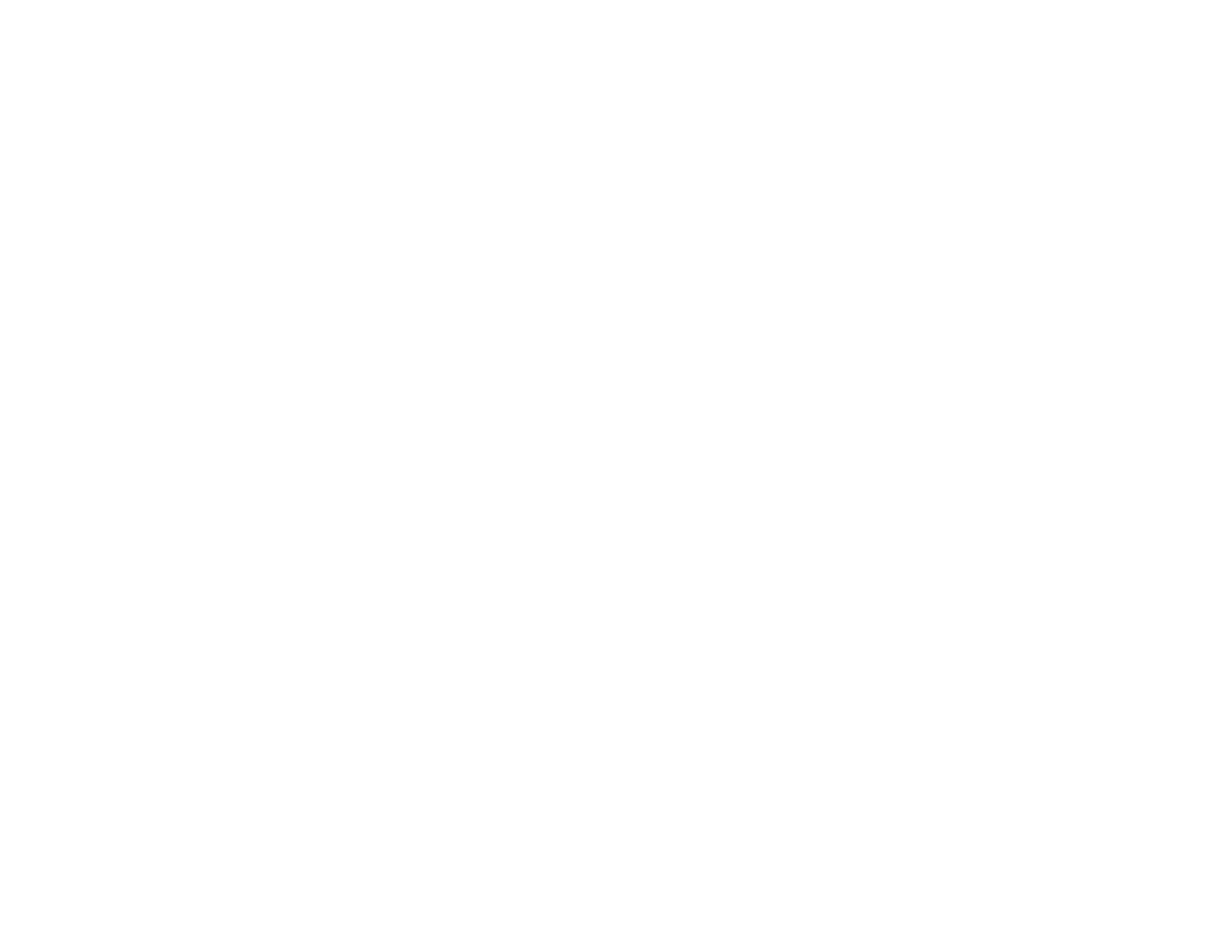
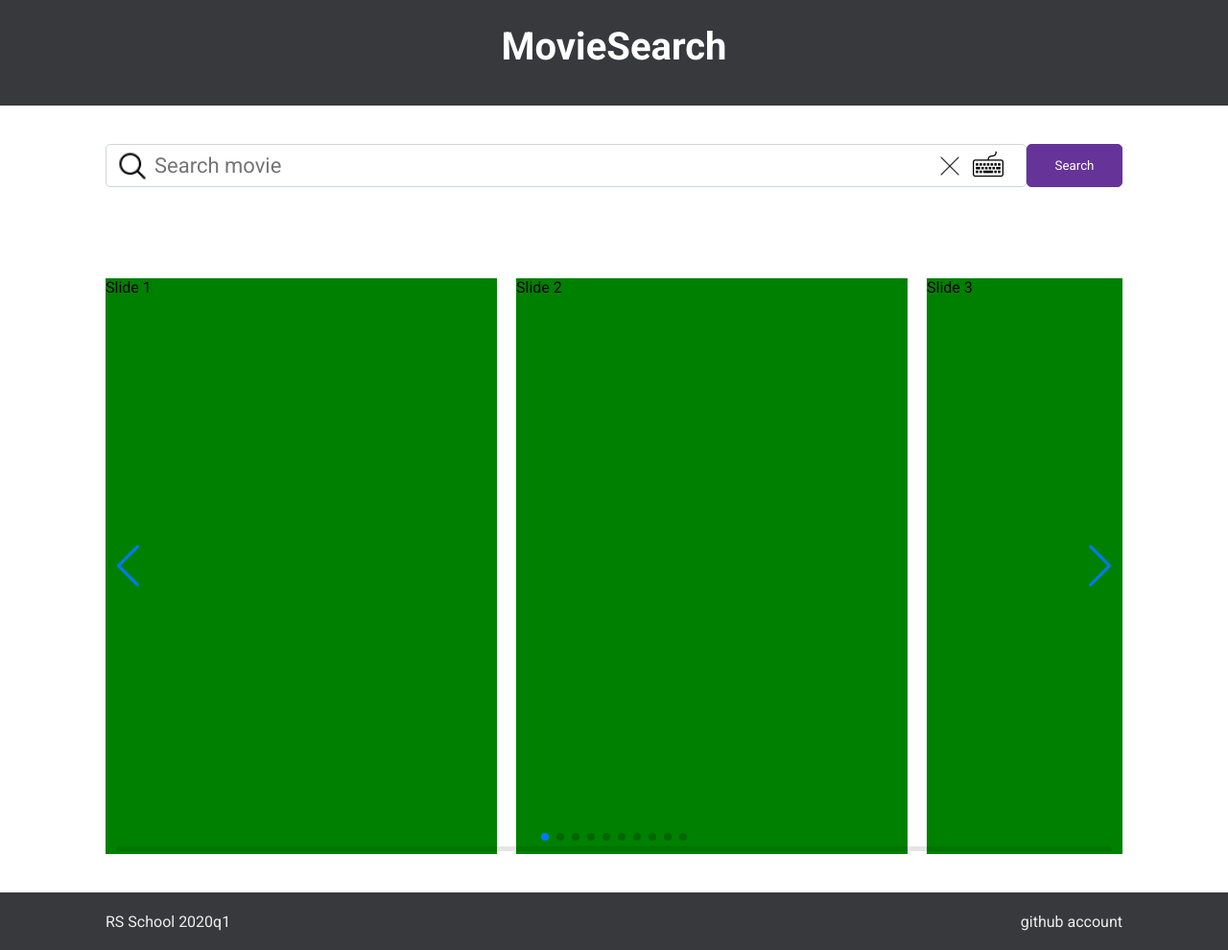
Before and after one commit to Wimmind/movie-search, a website built with webpack: page movie-search/src/index.html in a window 1280 px wide. Shown: the whole page at 96% size. Before the commit the page ends 800 px from the top, so only its background shows below. Built offline with nearby package versions, Linux system fonts and the light colour scheme.

Commit message:
feat: add swiper/slider

```diff
--- a/movie-search/package.json
+++ b/movie-search/package.json
@@ -34,5 +34,8 @@
     "webpack": "^4.43.0",
     "webpack-cli": "^3.3.11",
     "webpack-dev-server": "^3.10.3"
+  },
+  "dependencies": {
+    "swiper": "^5.3.8"
   }
 }
--- a/movie-search/src/index.html
+++ b/movie-search/src/index.html
@@ -3,9 +3,49 @@
 <head>
     <meta charset="UTF-8">
     <meta name="viewport" content="width=device-width, initial-scale=1.0">
+    <link href="https://fonts.googleapis.com/css?family=Roboto:300,400,700" rel="stylesheet">
     <title>Movie search</title>
 </head>
-<body>
+<body class="body">
+<header class="header">
+    <h1>MovieSearch</h1>
+</header>
+<main class="main">
+    <form class="search-form">
+        <input class="search-input form-element " type="text" placeholder="Search movie" autofocus="">
+        <button class="search-button form-element " type="submit">Search</button>
+        <span data-name="clear-button" class="clear-button"></span>
+        <span data-name="keyboard-button" class="keyboard-button"></span>
+      </form>
+    <p class="info"></p>
 
+    <div class="swiper-container">
+        <div class="swiper-wrapper">
+            <div class="swiper-slide">Slide 1</div>
+            <div class="swiper-slide">Slide 2</div>
+            <div class="swiper-slide">Slide 3</div>
+            <div class="swiper-slide">Slide 4</div>
+            <div class="swiper-slide">Slide 5</div>
+            <div class="swiper-slide">Slide 6</div>
+            <div class="swiper-slide">Slide 7</div>
+            <div class="swiper-slide">Slide 8</div>
+            <div class="swiper-slide">Slide 9</div>
+            <div class="swiper-slide">Slide 10</div>
+        </div>
+        <div class="swiper-pagination"></div>
+
+        <div class="swiper-button-prev"></div>
+        <div class="swiper-button-next"></div>
+
+        <div class="swiper-scrollbar"></div>
+    </div>
+
+</main>
+<footer class="footer">
+    <div class="footer__container">
+        <a href="https://rs.school/" class="contact-link">RS School 2020q1</a>
+        <a href="https://github.com/" class="github-link contact-link">github account</a>
+    </div>
+</footer>
 </body>
 </html>
--- a/movie-search/src/index.js
+++ b/movie-search/src/index.js
@@ -0,0 +1,32 @@
+import Swiper from '../node_modules/swiper/js/swiper';
+
+const swiper = new Swiper('.swiper-container', {
+  loop: true,
+  pagination: {
+    el: '.swiper-pagination',
+    clickable: true,
+  },
+  navigation: {
+    nextEl: '.swiper-button-next',
+    prevEl: '.swiper-button-prev',
+  },
+  grabCursor: true,
+  breakpoints: {
+    50: {
+      slidesPerView: 1,
+      spaceBetween: 20
+    },
+    700: {
+      slidesPerView: 2,
+      spaceBetween: 20
+    },
+    1200: {
+      slidesPerView: 3,
+      spaceBetween: 20
+    },
+    1660: {
+      slidesPerView: 4,
+      spaceBetween: 20
+    }
+  }
+});
--- /dev/null
+++ b/movie-search/src/sass/_base.scss
@@ -0,0 +1,58 @@
+* {
+    margin: 0;
+    padding: 0;
+    box-sizing: border-box;
+    font-family: 'Roboto', sans-serif;
+}
+
+.body {
+    display: flex;
+    flex-direction: column;
+    min-height: 100vh;
+}
+
+.main {
+    max-width: 1440px;
+    margin: 0 auto;
+    @include media-laptop {
+        max-width: 1060px;
+    }
+    @include media-tablet {
+        max-width: 680px;
+    }
+    @include media-mobile {
+        max-width: 440px;
+        padding: 0 10px;
+    }
+}
+
+button,
+button:active,
+button:focus,
+textarea:active,
+textarea:focus,
+input:active,
+input:focus {
+    outline: none;
+}
+
+.info {
+    height: 40px;
+    margin: 0;
+    padding: 0 10px;
+    margin-bottom: 30px;
+    font-size: 24px;
+    font-weight: 400;
+    text-align: center;
+    color: rebeccapurple;
+}
+
+.swiper-wrapper {
+    width: 100%;
+    height: 600px;
+}
+
+.swiper-slide {
+    width: 300px;
+    background: green;
+}
--- /dev/null
+++ b/movie-search/src/sass/_constants.scss
@@ -0,0 +1 @@
+$color-background: #37393d;
--- /dev/null
+++ b/movie-search/src/sass/_footer.scss
@@ -0,0 +1,38 @@
+.footer {
+    width: 100%;
+    min-height: 60px;
+    background: $color-background;
+    margin-top: 40px;
+    &__container {
+        display: flex;
+        justify-content: space-between;
+        align-items: center;
+        width: 100%;
+        min-height: 60px;
+        max-width: 1440px;
+        margin: 0 auto;
+        @include media-laptop {
+            max-width: 1060px;
+        }
+        @include media-tablet {
+            max-width: 680px;
+        }
+        @include media-mobile {
+            max-width: 440px;
+        }
+        @include media-mobile_small {
+            flex-direction: column;
+            justify-content: center;
+            align-items: center;
+            min-height: 120px;
+        }
+    }
+}
+
+.contact-link {
+    color: #eee;
+    text-decoration: none;
+    &:hover {
+        color: chartreuse;
+    }
+}
--- /dev/null
+++ b/movie-search/src/sass/_form.scss
@@ -0,0 +1,87 @@
+.search-form {
+    width: 100%;
+    position: relative;
+    font-family: 'Roboto', sans-serif;
+    display: flex;
+    align-items: center;
+    margin-bottom: 25px;
+    @include media-mobile_small {
+       flex-direction: column;
+    }
+}
+
+.form-element {
+    height: 45px;
+    border-radius: 5px;
+    display: block;
+    font-weight: 400;
+}
+
+.search-input {
+    width: calc(100% - 100px);
+    max-width: 1350px;
+    background: url(../assets/icon/search.png);
+    background-repeat: no-repeat;
+    background-size: 34px;
+    background-position: 10px 5px;
+    border: 1px solid rgb(206, 212, 218);
+    color: rgb(123, 138, 139);
+    cursor: text;
+    font-size: 22px;
+    padding-left: 50px;
+    padding-right: 100px;
+    @include media-mobile {
+        padding-right: 50px;
+    }
+    @include media-mobile_small {
+        width: 300px;
+        padding-left: 10px;
+        padding-right: 10px;
+        background-image: none;
+        margin-bottom: 20px;
+    }
+}
+
+.search-button {
+    width: 100px;
+    background: rebeccapurple;
+    border: 1px solid rebeccapurple;
+    color: rgb(255, 255, 255);
+    cursor: pointer;
+    @include media-mobile_small {
+        width: 300px;
+        min-height: 44px
+    }
+}
+
+.clear-button {
+    position: absolute;
+    width: 40px;
+    height: 45px;
+    background-image: url(../assets/icon/clear.png);
+    background-position: center;
+    background-repeat: no-repeat;
+    right: 160px;
+    cursor: pointer;
+    @include media-mobile {
+        right: 108px;
+    }
+    @include media-mobile_small {
+       display: none;
+    }
+}
+
+.keyboard-button {
+    position: absolute;
+    width: 40px;
+    height: 45px;
+    background-image: url(../assets/icon/keyboard.png);
+    right: 120px;
+    background-position-x: center;
+    background-position-y: 6px;
+    background-repeat: no-repeat;
+    cursor: pointer;
+    @include media-mobile {
+        display: none;
+    }
+}
--- /dev/null
+++ b/movie-search/src/sass/_header.scss
@@ -0,0 +1,13 @@
+.header {
+    width: 100%;
+    height: 110px;
+    color: #fff;
+    background: $color-background;
+    margin-bottom: 40px;
+    padding-top: 25px;
+    & h1 {
+        font-size: 40px;
+        font-weight: 900;
+        text-align: center;
+    }
+}
--- /dev/null
+++ b/movie-search/src/sass/_mixin.scss
@@ -0,0 +1,15 @@
+@mixin media-laptop {
+    @media (max-width: 1660px) { @content; }
+}
+
+@mixin media-tablet {
+    @media (max-width: 1200px) { @content; }
+}
+
+@mixin media-mobile {
+    @media (max-width: 700px) { @content; }
+}
+
+@mixin media-mobile_small {
+    @media (max-width: 500px) { @content; }
+}
--- a/movie-search/src/sass/main.scss
+++ b/movie-search/src/sass/main.scss
@@ -0,0 +1,11 @@
+@import '../../node_modules/swiper/css/swiper.min.css';
+
+@import 'mixin';
+@import 'constants';
+
+@import 'base';
+
+@import 'header';
+@import 'footer';
+
+@import 'form';
```
Also changed, not shown: movie-search/src/assets/icon/clear.png (added), movie-search/src/assets/icon/keyboard.png (added), movie-search/src/assets/icon/search.png (added), 1 other file.
